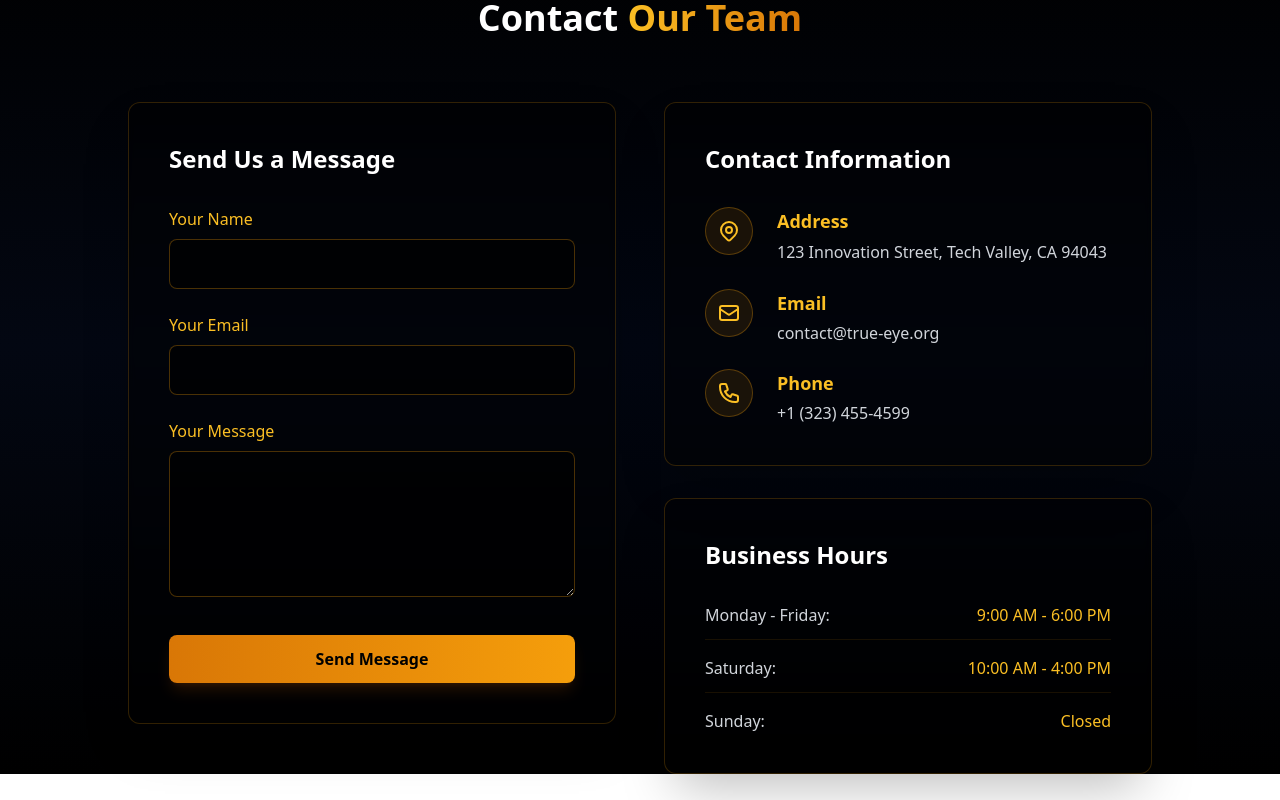
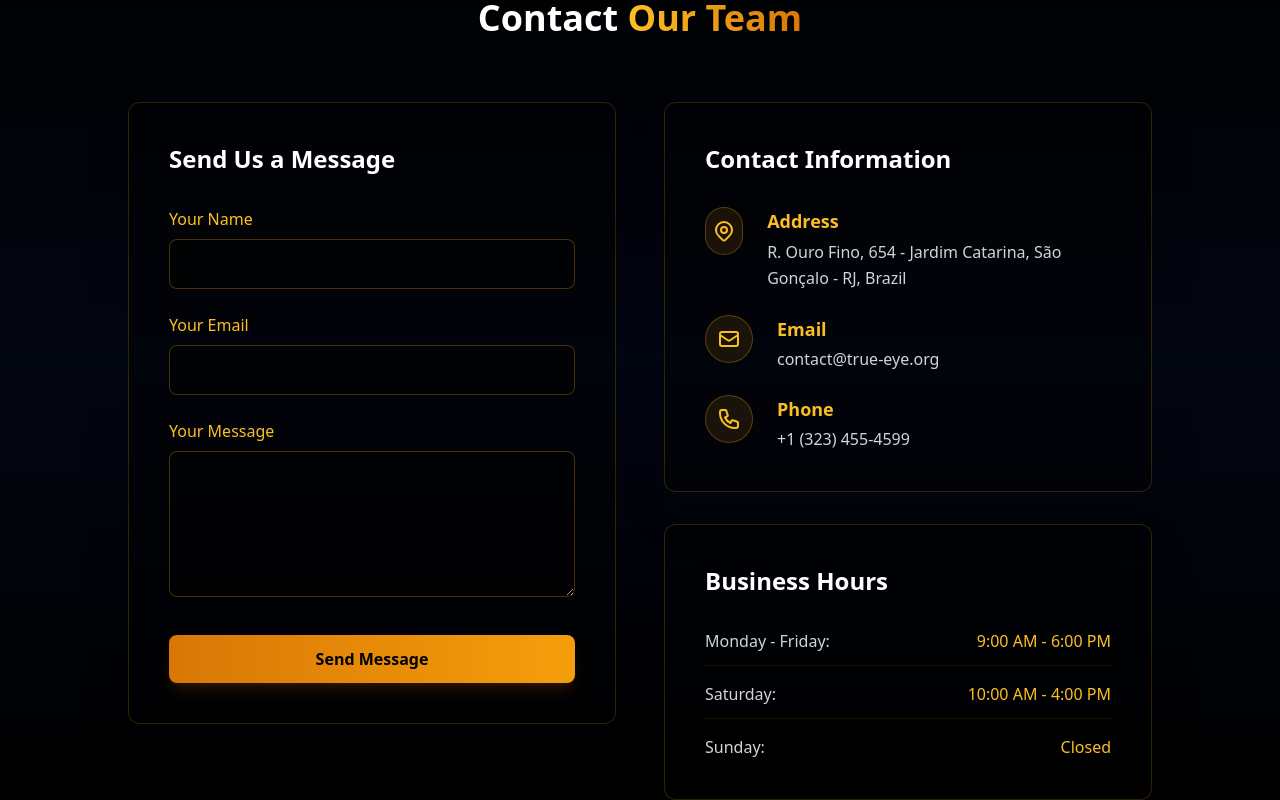
Before and after one commit to trueeye-org/company, a React (Vite) app: page / in a window 1280 px wide. Shown: the part 3293-4093 px from the top of the page. Before the commit the page ends 4067 px from the top, so only its background shows below. Built offline with nearby package versions, Linux system fonts and the light colour scheme.

Commit message:
fix:change address

```diff
--- a/src/App.tsx
+++ b/src/App.tsx
@@ -572,7 +572,7 @@ function App() {
                     <div>
                       <h4 className="text-amber-400 font-semibold text-lg mb-1">Address</h4>
                       <p className="text-gray-300 leading-relaxed">
-                        123 Innovation Street, Tech Valley, CA 94043
+                        R. Ouro Fino, 654 - Jardim Catarina, São Gonçalo - RJ, Brazil
                       </p>
                     </div>
                   </div>
```
